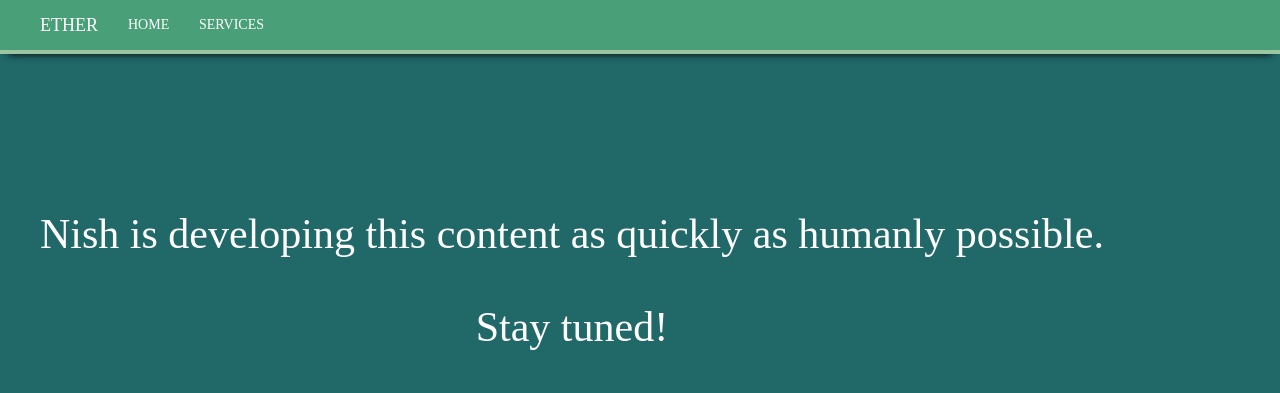
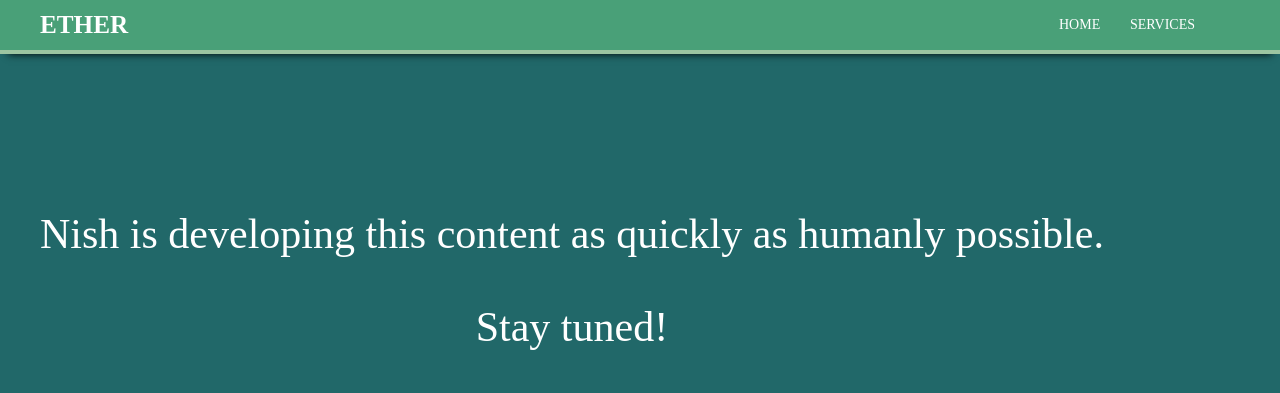
Before and after one commit to mishran1/nish-personal, a website: page public/index.html in a window 1280 px wide. Drawn offline with nearby package versions, Linux system fonts and the light colour scheme; some packages are replaced by stand-ins of ours; no server answers.

Commit message:
Added page title and modified nav slightly

```diff
--- a/public/css/app.css
+++ b/public/css/app.css
@@ -21,8 +21,14 @@ a, .navbar-brand {
 	border-bottom-width: 4px;
 }
 
+.nav.navbar-nav {
+	float: right;
+}
+
 .navbar-brand {
 	margin-left: -45px !important;
+	font-size: 180%;
+	font-weight: bold;
 }
 
 .shadow {
--- a/public/index.html
+++ b/public/index.html
@@ -5,6 +5,9 @@
     <meta http-equiv="X-UA-Compatible" content="IE=edge">
     <meta name="viewport" content="width=device-width, initial-scale=1">
     <!-- The above 3 meta tags *must* come first in the head; any other head content must come *after* these tags -->
+
+    <title>Home | Nish Mishra</title>
+
     <!-- jQuery (necessary for Bootstrap's JavaScript plugins) -->
     <script src="https://ajax.googleapis.com/ajax/libs/jquery/2.1.4/jquery.min.js"></script>
     <!-- Latest compiled and minified JavaScript -->
```
